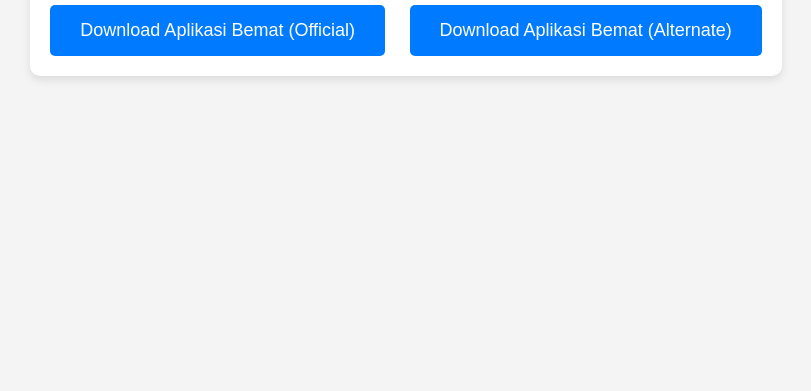
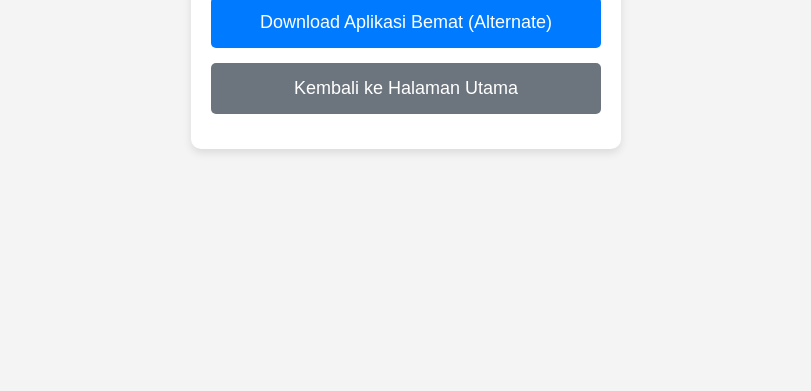
Before and after one commit to yuusuke1101/bantuan-admin-bemat, a plain HTML site: page download.html in a window 1280 px wide. Shown: the part 409-800 px from the top of the page, without its empty margins (234-1045 px from the left). Drawn offline with Linux system fonts and the light colour scheme.

Commit message:
Update download.html

```diff
--- a/download.html
+++ b/download.html
@@ -14,7 +14,6 @@
             height: 100vh;
             margin: 0;
         }
-
         .container {
             background-color: #fff;
             padding: 20px;
@@ -22,15 +21,13 @@
             box-shadow: 0 4px 8px rgba(0, 0, 0, 0.1);
             text-align: center;
         }
-
         h1 {
             color: #333;
             margin-bottom: 20px;
         }
-
         .button {
-            display: inline-block;
-            padding: 15px 30px;
+            display: block;
+            padding: 15px;
             font-size: 18px;
             background-color: #007bff;
             color: #fff;
@@ -38,38 +35,26 @@
             border: none;
             border-radius: 5px;
             cursor: pointer;
+            margin-bottom: 15px;
             transition: background-color 0.3s ease;
         }
-
         .button:hover {
             background-color: #0056b3;
         }
-
-        .button + .button {
-            margin-left: 20px;
+        .back-button {
+            background-color: #6c757d;
+        }
+        .back-button:hover {
+            background-color: #5a6268;
         }
     </style>
 </head>
 <body>
     <div class="container">
         <h1>Download Aplikasi Bemat</h1>
-        <a href="#" class="button" onclick="downloadOfficial()">Download Aplikasi Bemat (Official)</a>
-
-        <a href="#" class="button" onclick="downloadAlternate()">Download Aplikasi Bemat (Alternate)</a>
+        <a href="https://play.google.com/store/apps/details?id=com.bemat.langitindoniaga" class="button">Download Aplikasi Bemat (Official)</a>
+        <a href="https://apk.e-droid.net/apk/app2856054-1xjdma.apk?v=2" class="button">Download Aplikasi Bemat (Alternate)</a>
+        <a href="index.html" class="button back-button">Kembali ke Halaman Utama</a>
     </div>
-
-    <script>
-        function downloadOfficial() {
-            // Ganti URL dengan URL resmi untuk mengunduh aplikasi Bemat
-            var url = "https://play.google.com/store/apps/details?id=com.bemat.langitindoniaga";
-            window.open(url, '_blank');
-        }
-
-        function downloadAlternate() {
-            // Ganti URL dengan URL alternatif untuk mengunduh aplikasi Bemat
-            var url = "https://apk.e-droid.net/apk/app2856054-1xjdma.apk?v=2";
-            window.open(url, '_blank');
-        }
-    </script>
 </body>
 </html>
```
